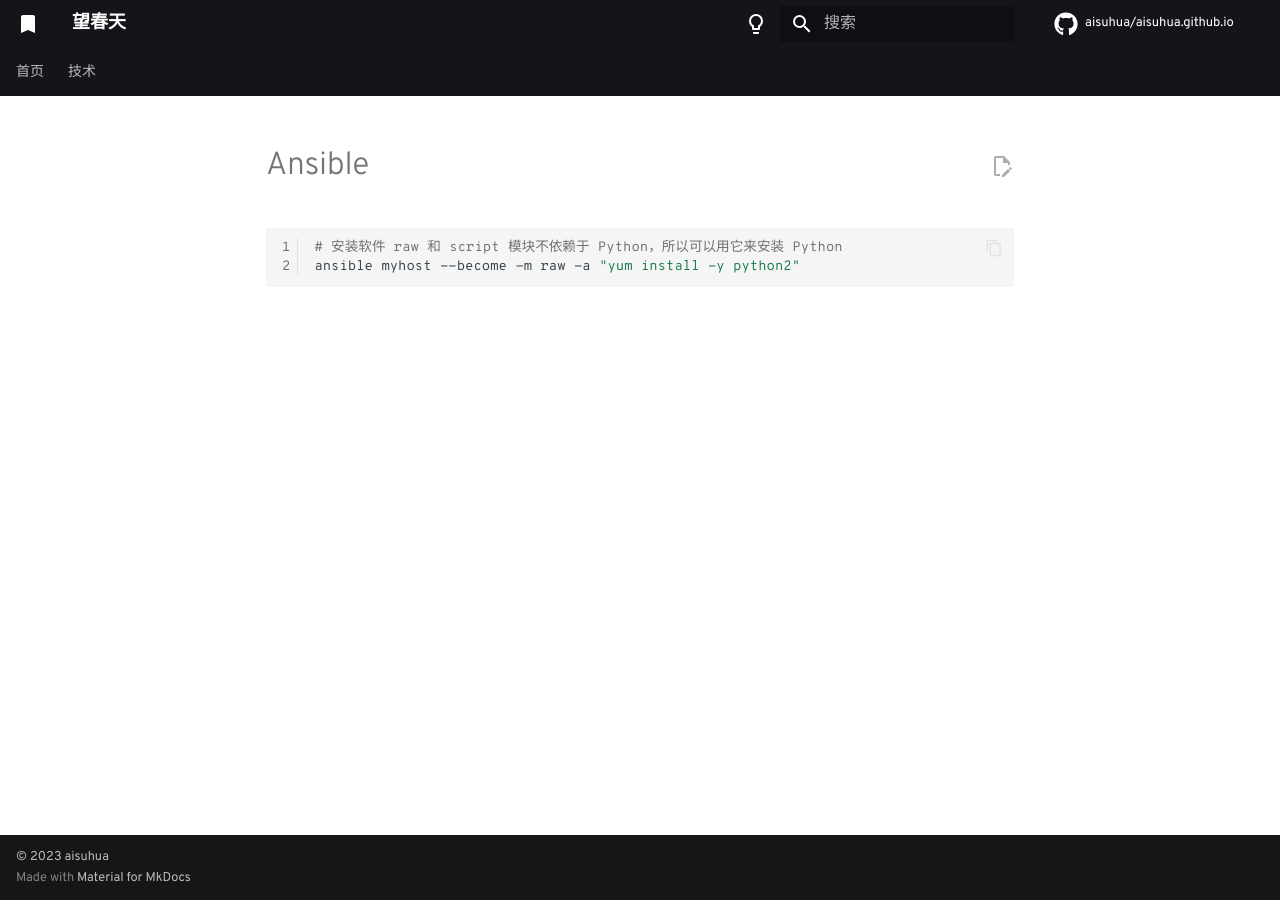
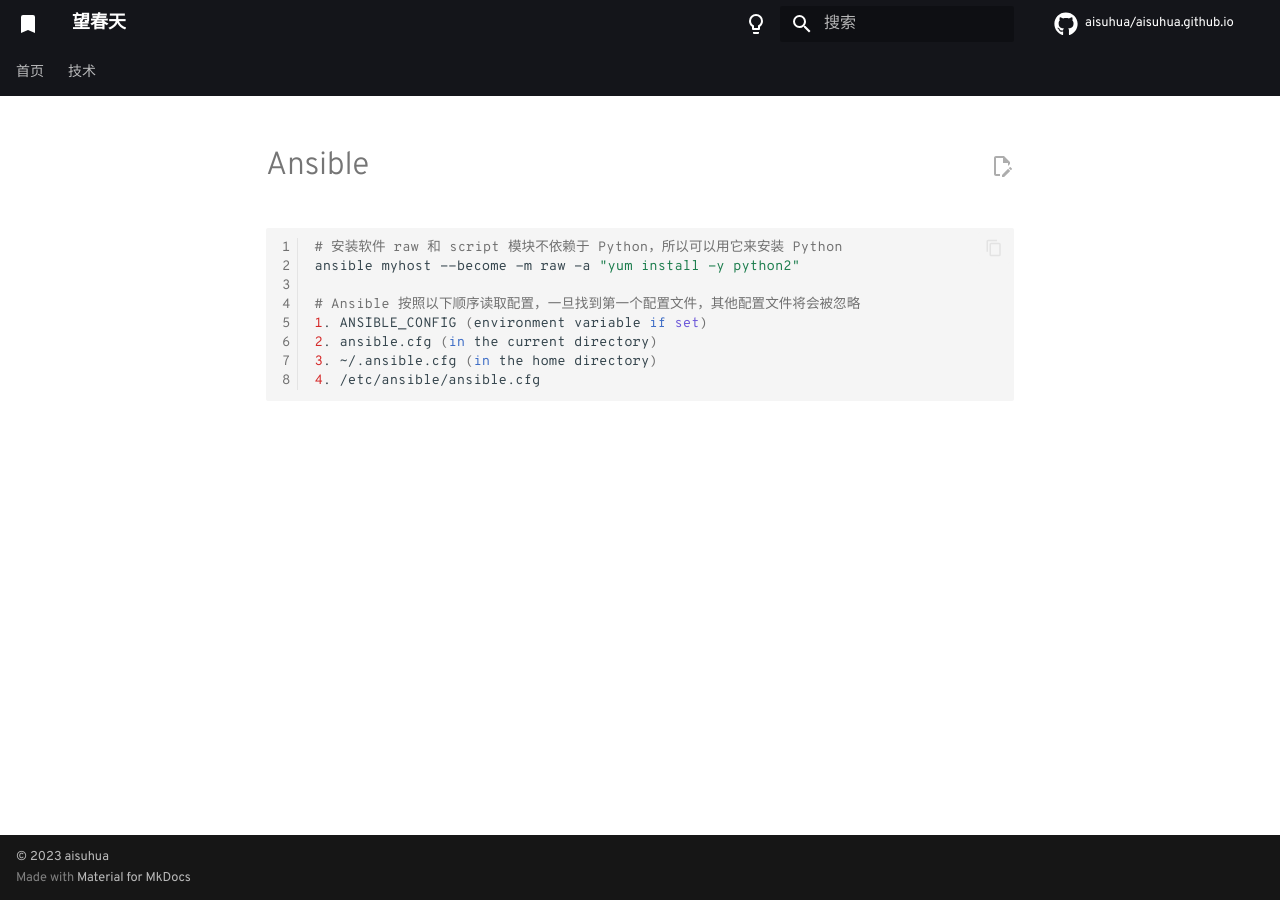
Before and after one commit to aisuhua/aisuhua.github.io, an MkDocs documentation site: the page built from docs/ansible/index.md, in a window 1280 px wide. Built offline with MkDocs 1.6.1 and Material for MkDocs 9.7.7, drawn with Linux system fonts in a browser that asks for light colours; comment, search, counter and statistics services are not loaded.

Commit message:
index.md

````diff
--- a/docs/ansible/index.md
+++ b/docs/ansible/index.md
@@ -3,4 +3,12 @@
 ```sh
 # 安装软件 raw 和 script 模块不依赖于 Python，所以可以用它来安装 Python
 ansible myhost --become -m raw -a "yum install -y python2"
+
+# Ansible 按照以下顺序读取配置，一旦找到第一个配置文件，其他配置文件将会被忽略
+1. ANSIBLE_CONFIG (environment variable if set)
+2. ansible.cfg (in the current directory)
+3. ~/.ansible.cfg (in the home directory)
+4. /etc/ansible/ansible.cfg
+
+
 ```
````
